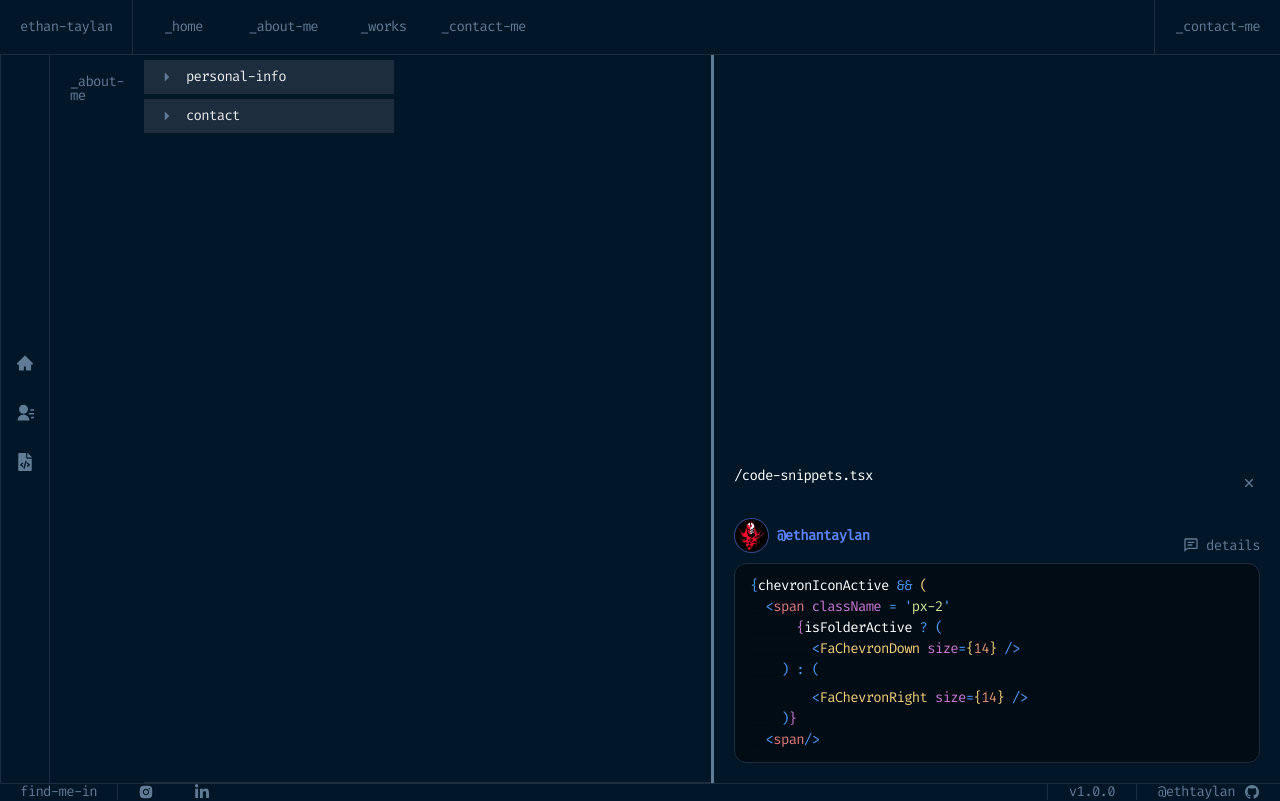
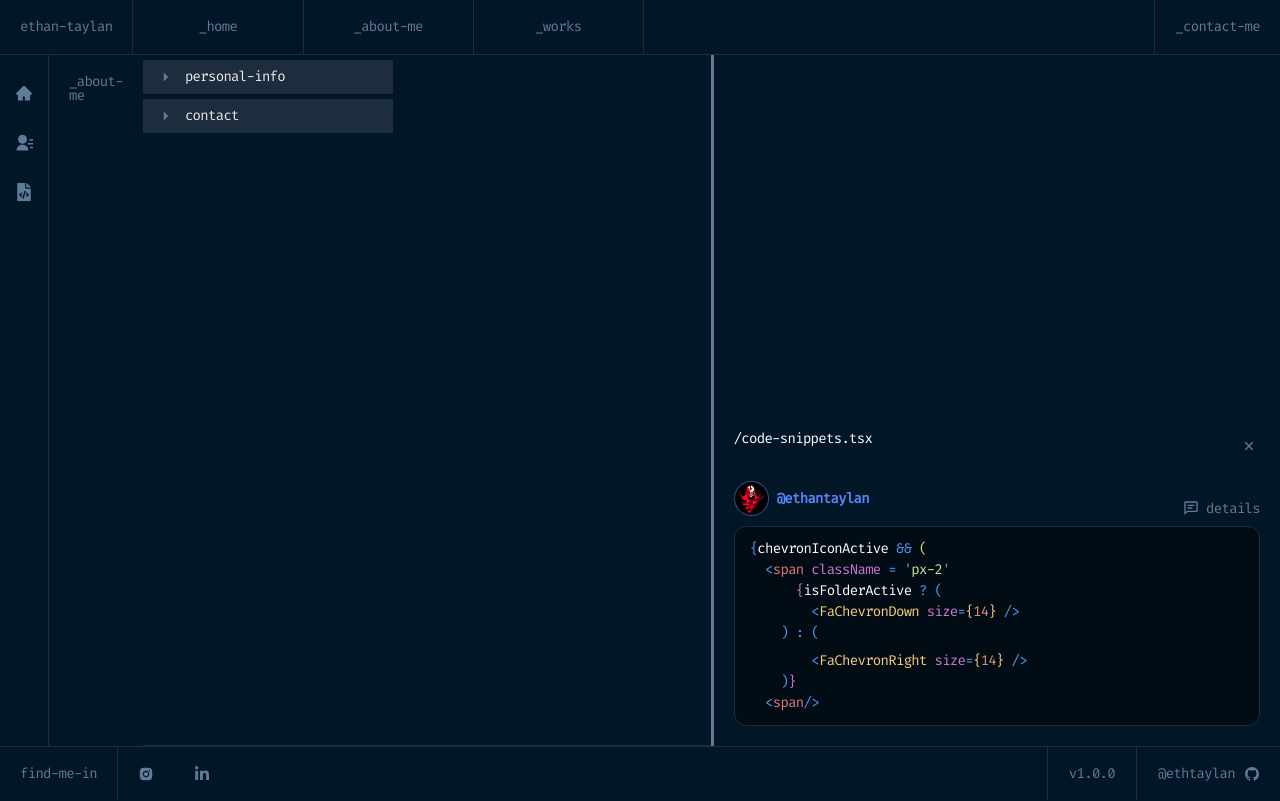
Before and after one commit to ethantaylan/ethan-taylan-portfolio, a React (Vite) app: page /about-me/hobbies in a window 1280 px wide. Built offline with nearby package versions, Linux system fonts and the light colour scheme.

Commit message:
home page responsive done

```diff
--- a/src/components/Footer/footer.scss
+++ b/src/components/Footer/footer.scss
@@ -72,6 +72,7 @@
 			white-space: nowrap;
 			border-top: 1px solid m.$secondary;
 			justify-content: space-between;
+			min-height: 54px;
 		}
 		&find-me {
 			height: 100%;
--- a/src/components/Navbar/Navbar.tsx
+++ b/src/components/Navbar/Navbar.tsx
@@ -2,8 +2,9 @@ import { NavLink } from 'react-router-dom';
 import { GiHamburgerMenu } from 'react-icons/gi';
 import React from 'react';
 import './navbar.scss';
+
+import { IoIosClose } from 'react-icons/io';
 import useMediaQuery from '../../hooks/useMediaQuery';
-import { IoIosClose } from 'react-icons/io';
 
 const Navbar = () => {
 	const [toggleNavbar, setToggleNavbar] = React.useState<boolean>(false);
@@ -14,7 +15,7 @@ const Navbar = () => {
 		setToggleNavbar(false);
 	};
 
-	const matches = useMediaQuery('(min-width: 768px)');
+	const matches = useMediaQuery('(max-width: 768px)');
 
 	return (
 		<React.Fragment>
@@ -34,6 +35,8 @@ const Navbar = () => {
 						)}
 					</span>
 				</div>
+				<div className={matches ? 'd-flex' : 'd-flex justify-content-between w-100'}>
+					<div className='d-flex flex-row w-100'>
 						<ul
 							className={
 								toggleNavbar
@@ -62,6 +65,7 @@ const Navbar = () => {
 							>
 								<li className='navbar-nav-li'>_works</li>
 							</NavLink>
+							{matches && (
 								<NavLink
 									onClick={onClose}
 									className='link'
@@ -69,11 +73,14 @@ const Navbar = () => {
 								>
 									<li className='navbar-nav-li'>_contact-me</li>
 								</NavLink>
+							)}
+
 							<div style={{ position: 'absolute', bottom: '0', width: '100%' }}></div>
 						</ul>
-
+					</div>
 					<div className='btn-contact'>
 						<span>_contact-me</span>
+					</div>
 				</div>
 			</div>
 		</React.Fragment>
--- a/src/components/Navbar/Sidebar/sidebar.scss
+++ b/src/components/Navbar/Sidebar/sidebar.scss
@@ -62,7 +62,7 @@
 			width: auto;
 			height: 100%;
 			background-color: m.$appBg;
-			border: 1px solid m.$secondary;
+			border-right: 1px solid m.$secondary;;
 			border-bottom: none;
 			border-top: none;
 			display: flex;
@@ -70,15 +70,15 @@
 			flex-direction: row;
 		}
 		&ul {
-			height: auto;
+			height: 100%;
 			width: 100%;
-			color: m.$primary;
+			color: #607b96;
 			display: flex;
-			justify-content: space-around;
 			font-size: 18px;
 			flex-direction: column;
 			align-items: center;
             padding: 0px;
+			padding-top: 20px;
 		}
 		&li {
 			padding: 15px;
--- a/src/components/Navbar/navbar.scss
+++ b/src/components/Navbar/navbar.scss
@@ -112,21 +112,25 @@
 		&main {
 			display: flex;
 			color: m.$primary;
-                justify-content: space-between;
 		}
 		&brand {
 			white-space: nowrap;
 			padding: 20px;
 			border-right: 1px solid m.$secondary;
 		}
-            &nav {}
+		&nav {
+		}
 	}
 	.btn- {
 		&contact {
 			border-left: 1px solid m.$secondary;
 			padding: 20px;
 			white-space: nowrap;
-                &:hover {}
+			&:hover {
+				cursor: m.$cursor;
+				color: m.$white;
+				background-color: m.$secondary;
+			}
 		}
 		&burger {
 			display: none;
@@ -139,12 +143,29 @@
 			align-items: center;
 			padding: 0;
 			margin: 0;
-                width: 100%;
+			height: 100%;
+			width: 50%;
 		}
 		&li {
 			white-space: nowrap;
 			text-align: center;
+			border-right: 1px solid m.$secondary;
+			height: 100%;
+			display: flex;
+			align-items: center;
+			padding: 20px;
+			justify-content: center;
+			&:hover {
+				cursor: m.$cursor;
+				color: m.$white;
+				background-color: m.$secondary;
 			}
 		}
-        .active {}
 	}
+	.active {
+	}
+	.link {
+		height: 100%;
+		width: 100%;
+	}
+}
--- a/src/packages/Home/RightContent/right-content.scss
+++ b/src/packages/Home/RightContent/right-content.scss
@@ -26,7 +26,7 @@
 }
 
 .computer-img {
-	width: 50%;
+	width: 300px;
 	border: 1px solid m.$secondary;
 	border-radius: 12px;
 	box-shadow: 0 5px 40px rgba(0, 0, 0, 0.2);
--- a/src/styles/index.css
+++ b/src/styles/index.css
@@ -192,15 +192,6 @@ a:hover {
     color: unset;
 }
 
-.link {
-    border-top-color: 2px solid transparent;
-    width: 100px;
-}
-
-.link:hover {
-    color: #ebebeb !important;
-}
-
 .text-decoration-underline-hover:hover {
     text-decoration: underline;
 }
```
Lines whose indentation alone changed are shown as unchanged.
